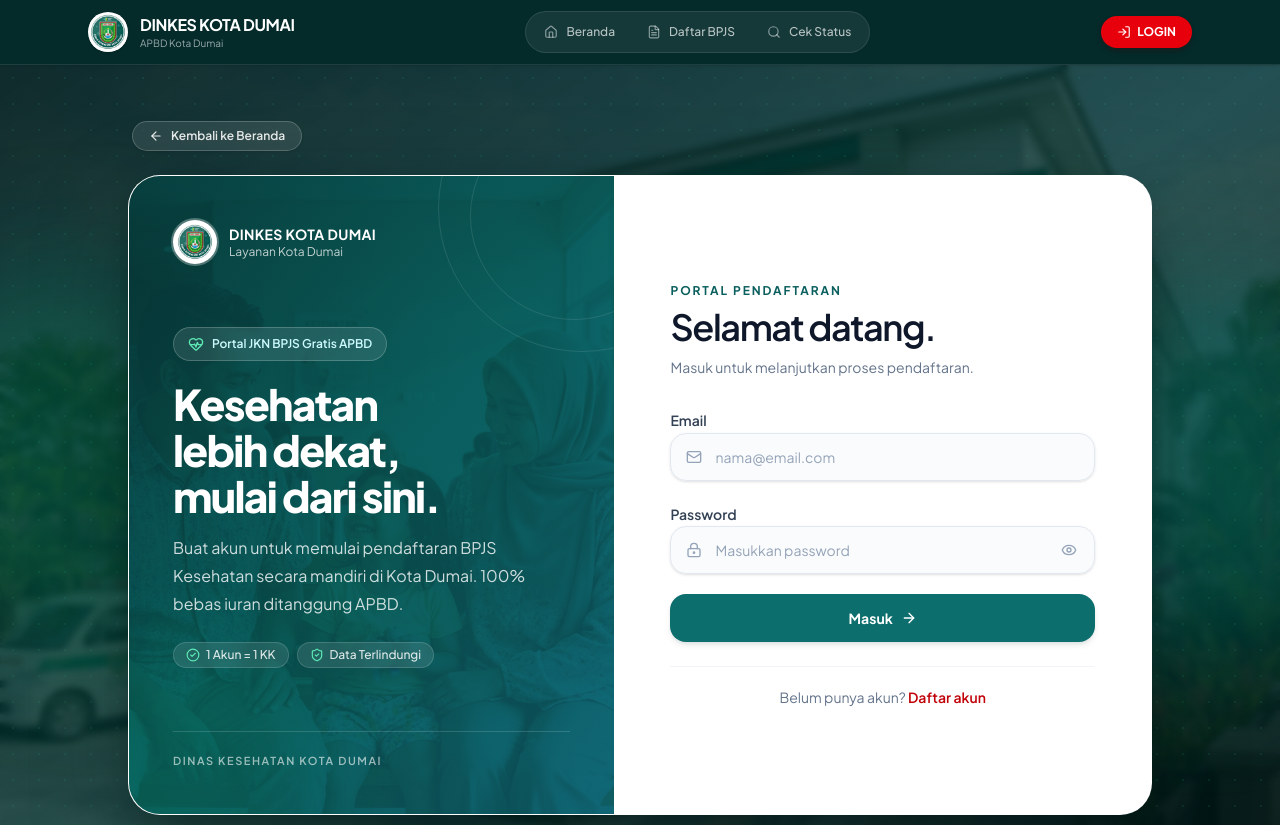
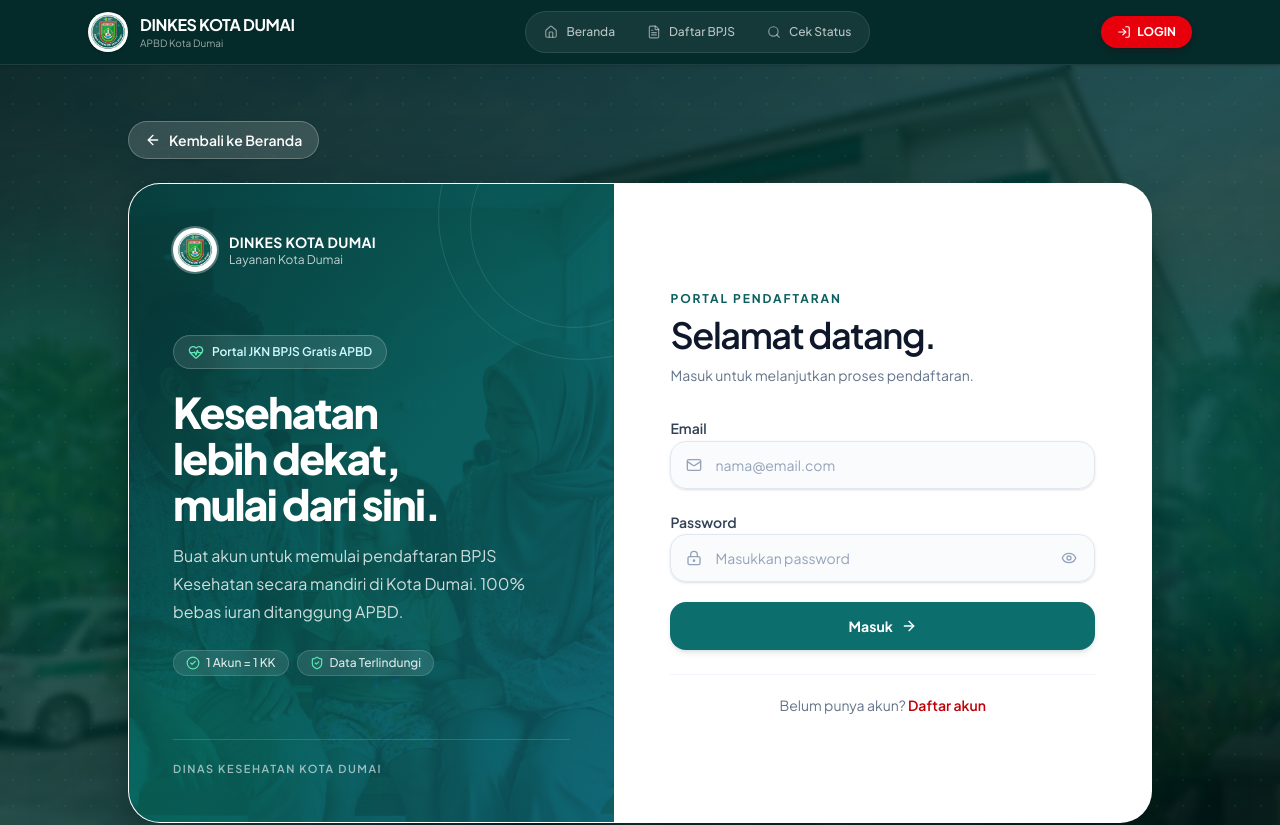
Before and after one commit to robbyaryasaputra/project-kp, a React (Vite) app: page /login in a window 1280 px wide. Shown: the top 825 px of the page. Built offline with nearby package versions, Linux system fonts and the light colour scheme.

Commit message:
Tombol kembali

```diff
--- a/src/pages/public/AuthPage.jsx
+++ b/src/pages/public/AuthPage.jsx
@@ -150,12 +150,12 @@ export default function AuthPage() {
 
       <div className="relative z-10 w-full max-w-5xl">
         {/* ── Top Floating Navigation ── */}
-        <div className="mb-4 flex items-center px-1 sm:mb-6">
+        <div className="mb-4 flex items-center sm:mb-6">
   <Link
     to="/"
-            className="group inline-flex items-center gap-2 rounded-full border border-white/20 bg-white/10 px-4 py-1.5 text-xs font-semibold text-white/90 shadow-sm backdrop-blur-md no-underline transition-all duration-200 hover:border-white/40 hover:bg-white/20 hover:text-white hover:shadow-md active:scale-95"
+    className="group inline-flex items-center gap-2 rounded-full border border-white/25 bg-white/15 px-4 py-2 text-xs font-semibold text-white shadow-sm backdrop-blur-md no-underline transition-all duration-200 hover:border-[#E0A96D]/60 hover:bg-white/20 hover:text-[#E0A96D] focus-visible:outline-none focus-visible:ring-2 focus-visible:ring-[#E0A96D] focus-visible:ring-offset-2 focus-visible:ring-offset-[#0A2540] active:scale-[0.98] sm:text-sm"
   >
-            <ArrowLeft className="h-3.5 w-3.5 transition-transform duration-200 group-hover:-translate-x-1" />
+    <ArrowLeft className="h-4 w-4 transition-transform duration-200 group-hover:-translate-x-1" />
     <span>Kembali ke Beranda</span>
   </Link>
 </div>
```
Lines whose indentation alone changed are shown as unchanged.
